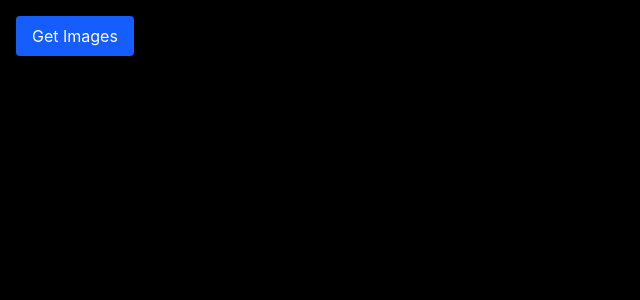
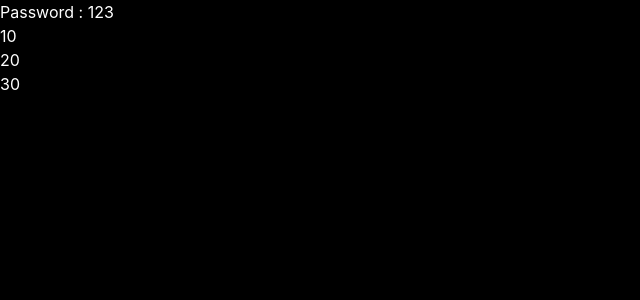
Before and after one commit to Mamun123123123/React_js_practice_, a React (Vite) app in the folder practice_react/: page / in a window 1280 px wide. Shown: the top 300 px of the page, without its empty margins (0-640 px from the left). Built offline with nearby package versions, Linux system fonts and the light colour scheme.

Commit message:
context Api create and props pass any component using useContext hook

```diff
--- a/practice_react/src/App.jsx
+++ b/practice_react/src/App.jsx
@@ -30,6 +30,8 @@ import Name from "./Context/Name"
 import { UserProvider } from "./Context/Context"
 import Login from "./components/Login"
 import Use_Effect from "./components/Use_Effect"
+import { SetContext, SetContext_Provider } from "./Context1/Create_context"
+import Use from "./Context1/Use"
 const App = () => {
   const showAlert = ()=>{
        alert("click korne ke liye donnobad")
@@ -37,7 +39,10 @@ const App = () => {
   const arr = [10,20,30,40]
   return (
     <>
-      <Use_Effect />
+    <SetContext_Provider>
+      <Use />
+    </SetContext_Provider>
+      {/* <Use_Effect />  */}
       {/* <Login /> */}
       {/* <UserProvider>
         <Name />
--- /dev/null
+++ b/practice_react/src/Context1/Create_context.jsx
@@ -0,0 +1,13 @@
+import { createContext } from "react";
+
+export const SetContext = createContext()
+
+export const SetContext_Provider = ({children})=>{
+    const password = 123
+    const arr = [10,20,30]
+    return (
+        <SetContext.Provider value={{password,arr}}>
+            {children}
+        </SetContext.Provider>
+    )
+}
--- /dev/null
+++ b/practice_react/src/Context1/Use.jsx
@@ -0,0 +1,23 @@
+import React, { useContext } from 'react'
+import { SetContext } from './Create_context'
+
+const Use = () => {
+    const {password,arr} = useContext(SetContext)
+    console.log(arr);
+
+  return (
+    <div>
+        <h1>Password : {password} </h1>
+        <ul>
+           {
+            arr.map((item)=>{
+                return <li>{item}</li>
+            })
+           }
+        </ul>
+
+    </div>
+  )
+}
+
+export default Use
```
